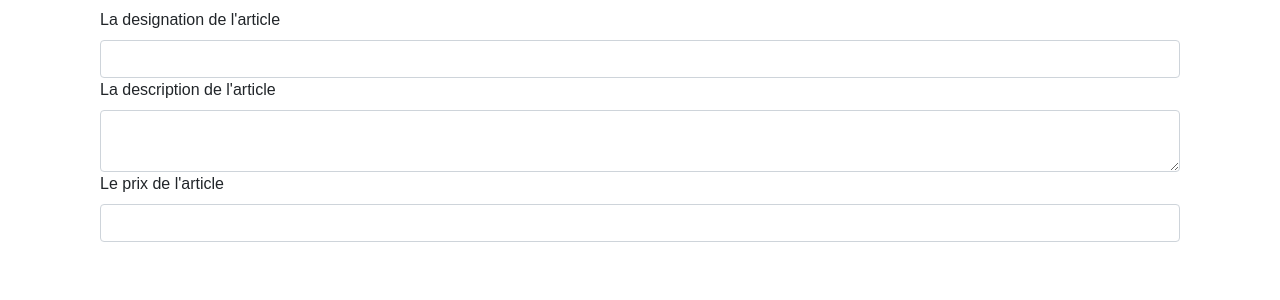
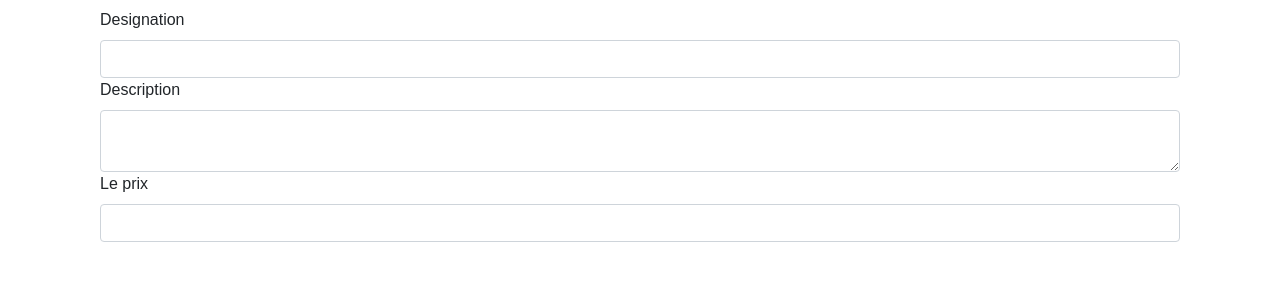
Before and after one commit to maxstain/Symfony-project, a Symfony app: template templates/article/form.html.twig in a window 1280 px wide. Shown: the part 56-356 px from the top of the page. Run offline with Twig, Linux system fonts and the light colour scheme; the template is opened without the code that fills it, so the values that code supplies are empty; form fields are guessed from the names that the template uses; some libraries are stand-ins or nearby versions.

Commit message:
refactor: working on the form

```diff
--- a/templates/article/form.html.twig
+++ b/templates/article/form.html.twig
@@ -11,15 +11,15 @@
 		</h1>
 		{{ form_start(form) }}
 
-		{{ form_label(form.designation, "La designation de l'article") }}
+		{{ form_label(form.designation, "Designation") }}
 		{{ form_errors(form.designation) }}
 		{{ form_widget(form.designation) }}
 
-		{{ form_label(form.Description, "La description de l'article") }}
+		{{ form_label(form.Description, "Description") }}
 		{{ form_errors(form.Description) }}
 		{{ form_widget(form.Description) }}
 
-		{{ form_label(form.prix, "Le prix de l'article") }}
+		{{ form_label(form.prix, "Le prix") }}
 		{{ form_errors(form.prix) }}
 		{{ form_widget(form.prix) }}
 
```
Also changed, not shown: 4 other files.
